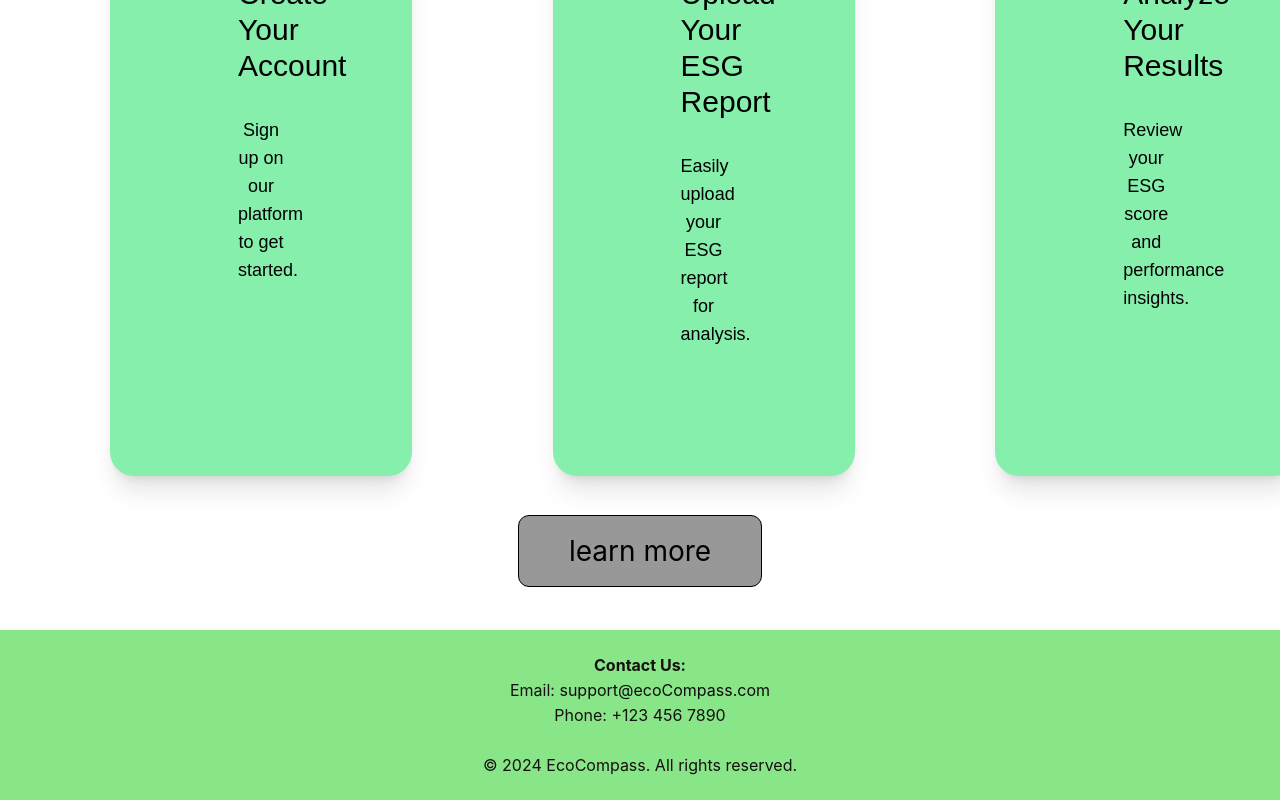
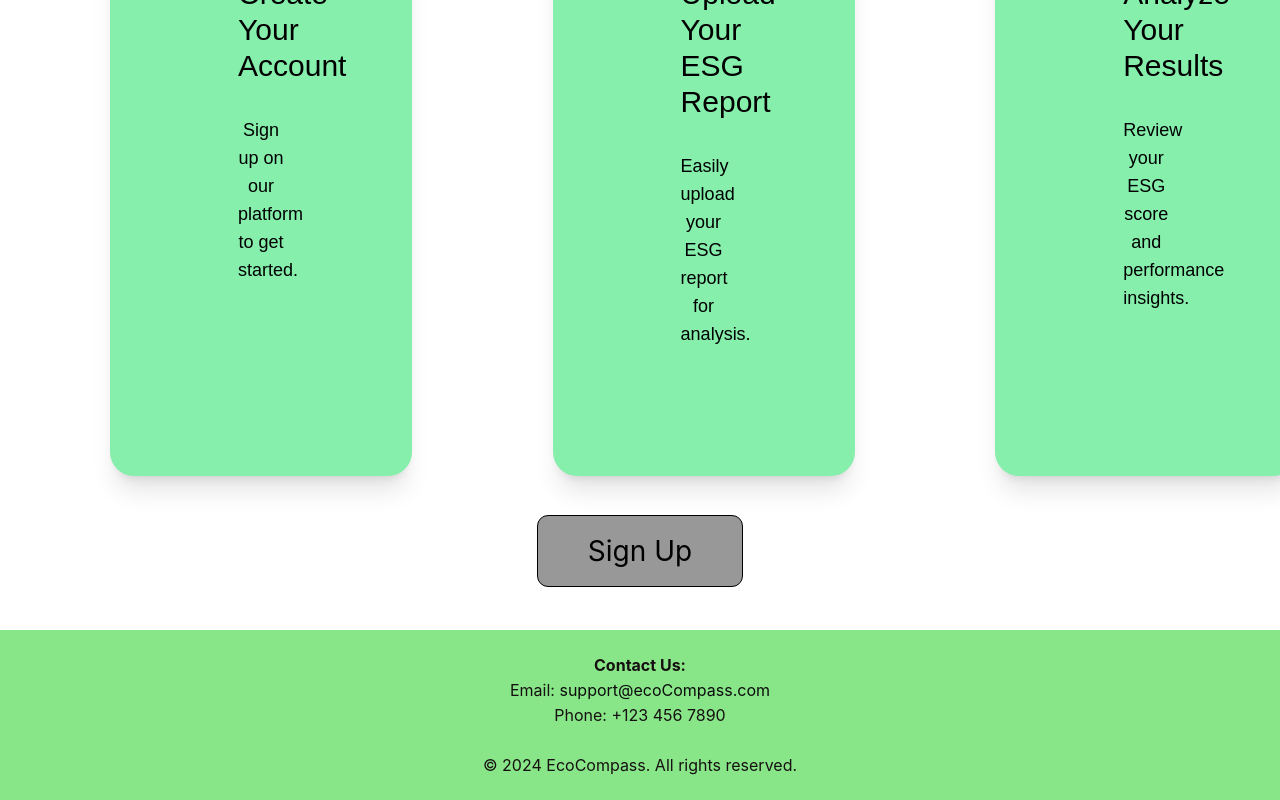
Before and after one commit to fathmamehnoor/Ecocompass, a React (Create React App) app in the folder frontend/: page / in a window 1280 px wide. Shown: the part 2818-3618 px from the top of the page. Built offline with nearby package versions, Linux system fonts and the light colour scheme.

Commit message:
Added Esgranking

```diff
--- a/frontend/src/App.js
+++ b/frontend/src/App.js
@@ -4,6 +4,7 @@ import { EcoCompass } from "./pages/EcoCompass"; // Updated path for EcoCompass
 import './App.css'; // Import global styles if needed
 import Login from "./components/Login";
 import Signup from "./components/Signup";
+import ESGRanking from "./components/ESGRanking";
 import { CompanyHomePage } from "./pages/CompanyHomePage";
 import Analysis from "./pages/Analysis";
 import './styles/tailwind.css';
@@ -22,6 +23,7 @@ function App() {
         <Route path="/companyhomepage" element={<CompanyHomePage />} />
         <Route path="/upload" element={<FileUpload />} />
         <Route path="/fileupload" element={<Analysis />} />
+        <Route path="esgranking" element={<ESGRanking />} />
 
       </Routes>
     </Router>
--- a/frontend/src/components/EcoCompassGuide.js
+++ b/frontend/src/components/EcoCompassGuide.js
@@ -35,7 +35,7 @@ const EcoCompassGuide = () => {
         </div>
       </div>
       <button className={styles.glearnMoreButton} tabIndex="0">
-        learn more
+        Sign Up
       </button>
     </div>
   );
```
Also changed, not shown: frontend/src/components/ESGRanking.js (renamed from frontend/src/components/esgranking.js).
